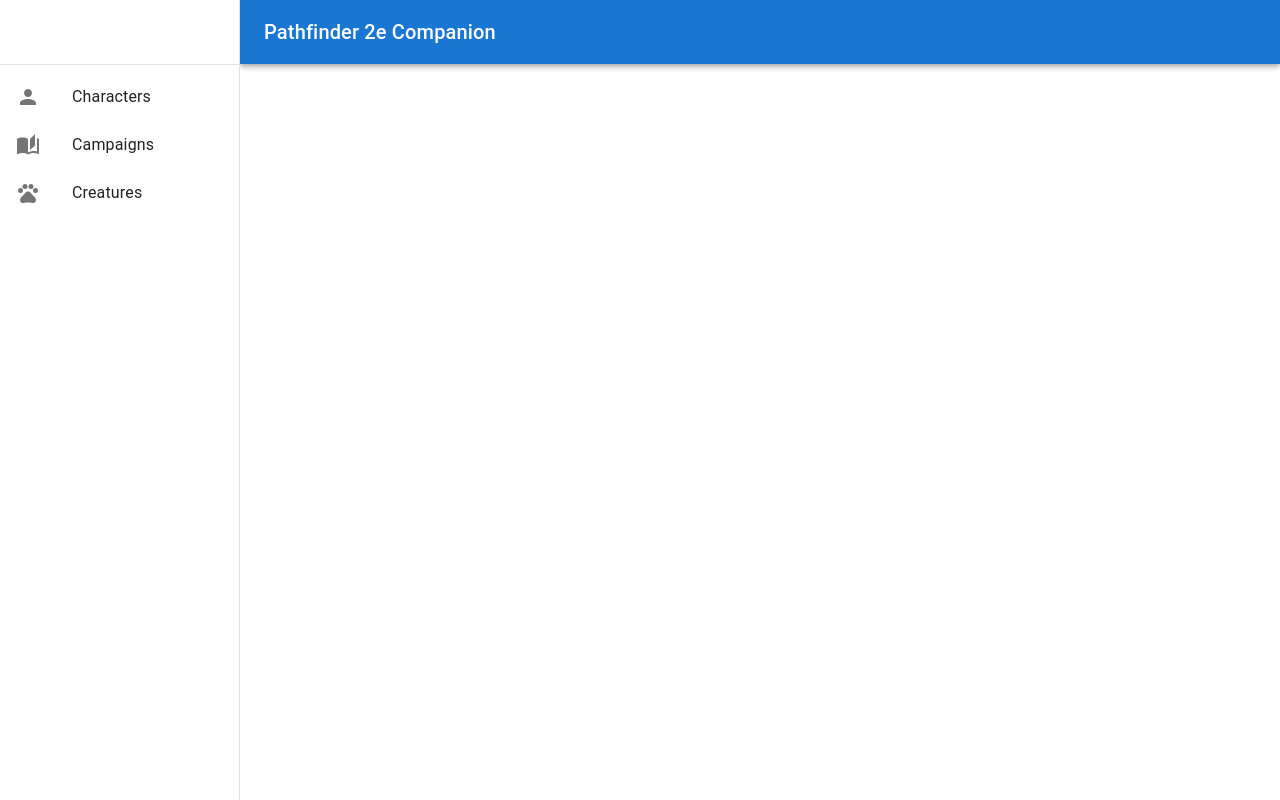
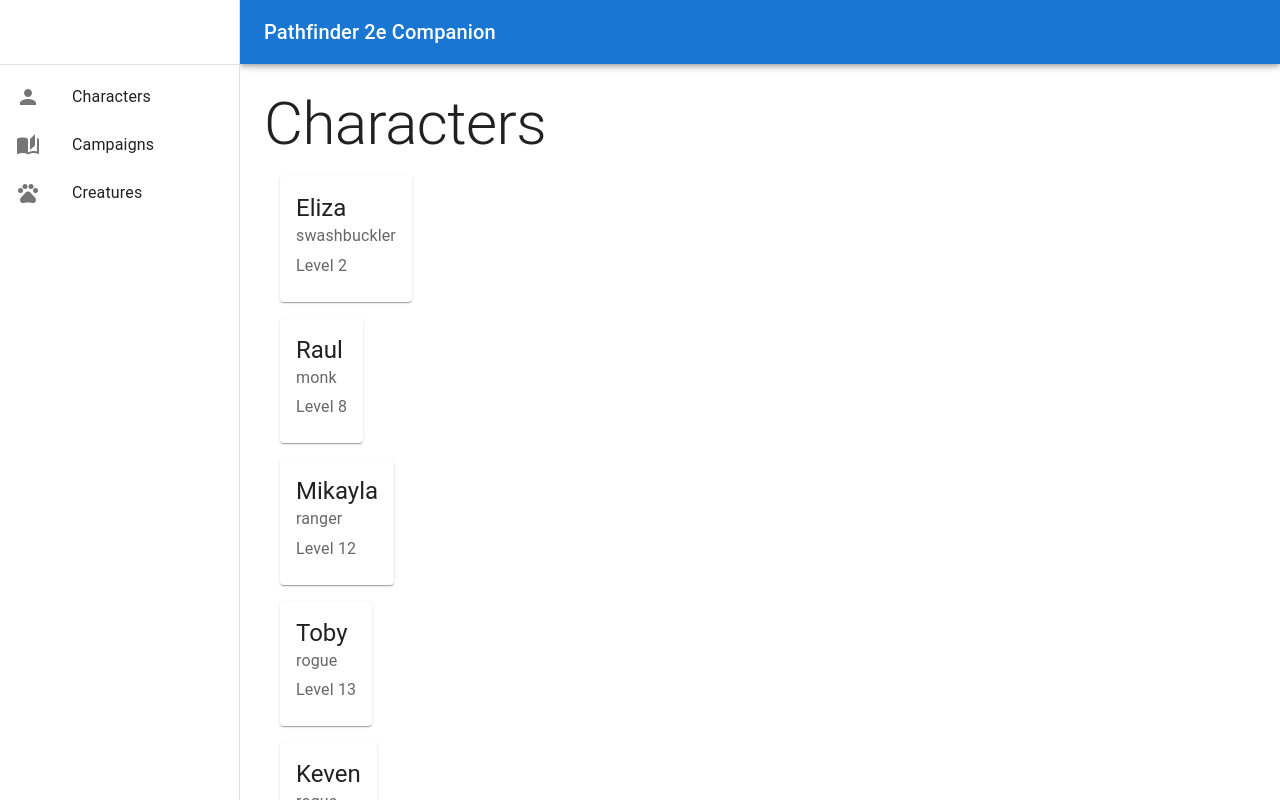
Before and after one commit to eamccarron/pf2e-companion, a Next.js app: page /characters in a window 1280 px wide. Before the commit this address had no page. Shown: the top 800 px of the page. Built offline with nearby package versions, Linux system fonts and the light colour scheme.

Commit message:
feat: Characters page, refactor: remove tailwind-css

```diff
--- a/package.json
+++ b/package.json
@@ -11,11 +11,13 @@
   "dependencies": {
     "@emotion/react": "^11.11.1",
     "@emotion/styled": "^11.11.0",
+    "@faker-js/faker": "^8.2.0",
     "@mui/icons-material": "^5.14.13",
     "@mui/material": "^5.14.13",
     "next": "13.5.4",
     "react": "^18",
-    "react-dom": "^18"
+    "react-dom": "^18",
+    "react-hook-form": "^7.47.0"
   },
   "devDependencies": {
     "@types/node": "^20",
@@ -25,7 +27,6 @@
     "eslint": "^8",
     "eslint-config-next": "13.5.4",
     "postcss": "^8",
-    "tailwindcss": "^3",
     "typescript": "^5"
   }
 }
--- a/postcss.config.js
+++ b/postcss.config.js
@@ -1,6 +1,5 @@
 module.exports = {
   plugins: {
-    tailwindcss: {},
     autoprefixer: {},
   },
 }
--- /dev/null
+++ b/src/app/api/characters/route.ts
@@ -0,0 +1,30 @@
+import type { NextApiRequest, NextApiResponse } from "next"
+import type { Character } from "@/types/Character"
+import { faker } from "@faker-js/faker";
+
+export const dynamic = 'force-dynamic';
+
+const createCharacter = (): Character => {
+  return {
+    name: faker.person.firstName(),
+    ancestry: faker.helpers.arrayElement(['dwarf', 'elf', 'gnome', 'goblin', 'halfling', 'human']),
+    heritage: faker.helpers.arrayElement(['ancient-bones', 'charhide', 'charnomicon', 'deep-earths', 'forge', 'rock', 'strong-blood', 'whisperer']),
+    background: faker.helpers.arrayElement(['acolyte', 'charlatan', 'criminal', 'entertainer', 'gladiator', 'hermit', 'hunter', 'nomad', 'sage', 'sailor', 'scavenger', 'scout', 'tinkerer', 'warrior']),
+    class: faker.helpers.arrayElement(['alchemist', 'barbarian', 'bard', 'champion', 'cleric', 'druid', 'fighter', 'investigator', 'monk', 'oracle', 'ranger', 'rogue', 'sorcerer', 'swashbuckler', 'witch', 'wizard']),
+    level: faker.number.int({min: 1, max: 20}),
+    abilityScores: {
+      str: faker.number.int({min: 8, max: 18}),
+      dex: faker.number.int({min: 8, max: 18}),
+      con: faker.number.int({min: 8, max: 18}),
+      int: faker.number.int({min: 8, max: 18}),
+      wis: faker.number.int({min: 8, max: 18}),
+      cha: faker.number.int({min: 8, max: 18}),
+    },
+  }
+};
+
+export async function GET() {
+  const characters: Array<Character> = faker.helpers.multiple<Character>(createCharacter, { count: faker.number.int({ min: 5, max: 12 }) });
+  console.log(characters);
+  return Response.json(characters);
+}
--- /dev/null
+++ b/src/app/characters/CharacterCard.tsx
@@ -0,0 +1,24 @@
+'use client'
+
+import React from 'react';
+import Card from '@mui/material/Card';
+import CardContent from '@mui/material/CardContent';
+import Typography from '@mui/material/Typography';
+
+export default function CharacterCard({ name, level, class: classType }) {
+  return (
+    <Card>
+      <CardContent>
+        <Typography variant="h5" component="h2">
+          {name}
+        </Typography>
+        <Typography color="textSecondary" gutterBottom>
+          {classType}
+        </Typography>
+        <Typography color="textSecondary">
+          Level {level}
+        </Typography>
+      </CardContent>
+    </Card>
+  );
+}
--- /dev/null
+++ b/src/app/characters/page.tsx
@@ -0,0 +1,29 @@
+import React from 'react';
+import { Typography, List, ListItem } from '@mui/material';
+import CharacterCard from './CharacterCard';
+
+import type { Character } from '@/types/Character';
+
+export const revalidate = 3;
+
+const getCharacters = async () => {
+  const res = await fetch('http://localhost:3000/api/characters');
+  return res.json();
+}
+
+export default async function Characters() {
+  const characters: Array<Character> = await getCharacters();
+
+  return (
+    <>
+      <Typography variant='h2'>Characters</Typography>
+      <List>
+        {characters.map((character) => (
+          <ListItem key={character.name}>
+            <CharacterCard {...character} />
+          </ListItem>
+        ))}
+      </List>
+    </>
+  );
+}
--- a/src/app/globals.css
+++ /dev/null
@@ -1,27 +0,0 @@
-@tailwind base;
-@tailwind components;
-@tailwind utilities;
-
-:root {
-  --foreground-rgb: 0, 0, 0;
-  --background-start-rgb: 214, 219, 220;
-  --background-end-rgb: 255, 255, 255;
-}
-
-@media (prefers-color-scheme: dark) {
-  :root {
-    --foreground-rgb: 255, 255, 255;
-    --background-start-rgb: 0, 0, 0;
-    --background-end-rgb: 0, 0, 0;
-  }
-}
-
-body {
-  color: rgb(var(--foreground-rgb));
-  background: linear-gradient(
-      to bottom,
-      transparent,
-      rgb(var(--background-end-rgb))
-    )
-    rgb(var(--background-start-rgb));
-}
--- a/src/app/layout.tsx
+++ b/src/app/layout.tsx
@@ -1,13 +1,12 @@
-import './globals.css'
 import type { Metadata } from 'next'
 import { Inter } from 'next/font/google'
-import { NavBar } from './components/NavBar'
+import { NavBar } from '../components/NavBar'
 
 const inter = Inter({ subsets: ['latin'] })
 
 export const metadata: Metadata = {
-  title: 'Create Next App',
-  description: 'Generated by create next app',
+  title: 'PF2e Companion',
+  description: 'Companion app for managing Pathfinder 2e content',
 }
 
 export default function RootLayout({
@@ -19,7 +18,7 @@
     <html lang="en">
       <body className={inter.className}>
         <NavBar>
-
+          {children}
         </NavBar>
       </body>
     </html>
--- a/src/app/components/NavBar.tsx
+++ b/src/components/NavBar.tsx
@@ -1,7 +1,6 @@
 'use client'
 
 import * as React from 'react';
-
 import {
   Drawer,
   Toolbar,
@@ -18,25 +17,29 @@
   Button,
   CssBaseline,
 } from '@mui/material'
+import Link from 'next/link';
 
 import PersonIcon from '@mui/icons-material/Person';
 import AutoStories from '@mui/icons-material/AutoStories';
 import PetsIcon from '@mui/icons-material/Pets';
 import MenuIcon from '@mui/icons-material/Menu';
 
+import type { PropsWithChildren } from 'react';
+
 type NavigationItem = {
   text: string,
   icon: JSX.Element,
+  href: string,
 };
 
 const drawerWidth = 240;
-const navItems = [
-  { text: 'Characters', icon: <PersonIcon /> },
-  { text: 'Campaigns', icon: <AutoStories /> },
-  { text: 'Creatures', icon: <PetsIcon /> },
-];
+const navItems: Array<NavigationItem> = [
+  { text: 'Characters', icon: <PersonIcon />, href: '/characters' },
+  { text: 'Campaigns', icon: <AutoStories />, href: '/campaigns' },
+  { text: 'Creatures', icon: <PetsIcon />, href: '/creatures' },
+]
 
-export const NavBar = ({ children }) => {
+export const NavBar = ({ children }: PropsWithChildren<any>) => {
   const [mobileOpen, setMobileOpen] = React.useState(false);
 
   const handleDrawerToggle = () => {
@@ -48,14 +51,14 @@
       <Toolbar />
       <Divider />
       <List>
-        {navItems.map(({ text, icon }: NavigationItem) => (
+        {navItems.map(({ text, icon, href }: NavigationItem) => (
           <ListItem key={text} disablePadding>
-            <ListItemButton>
-              <ListItemIcon>
-                {icon}
-              </ListItemIcon>
-              <ListItemText primary={text} />
-            </ListItemButton>
+              <ListItemButton LinkComponent={Link} href={href}>
+                <ListItemIcon>
+                  {icon}
+                </ListItemIcon>
+                <ListItemText primary={text} />
+              </ListItemButton>
           </ListItem>
         ))}
       </List>
--- /dev/null
+++ b/src/types/Character.ts
@@ -0,0 +1,55 @@
+type AbilityScore = Partial<{
+  value: number;
+  modifier: number;
+}>;
+
+type Skill = Partial<{
+  name: string;
+  modifier: number;
+  proficiency: 'untrained' | 'trained' | 'expert' | 'master' | 'legendary';
+}>;
+
+export type Character = Partial<{
+  name: string;
+  ancestry: string;
+  heritage: string;
+  background: string;
+  class: string;
+  level: number;
+  abilityScores: {
+    str: number;
+    dex: number;
+    con: number;
+    int: number;
+    wis: number;
+    cha: number;
+  };
+  skills: {
+    acrobatics: Skill;
+    arcana: Skill;
+    athletics: Skill;
+    crafting: Skill;
+    deception: Skill;
+    diplomacy: Skill;
+    intimidation: Skill;
+    medicine: Skill;
+    nature: Skill;
+    occultism: Skill;
+    performance: Skill;
+    religion: Skill;
+    society: Skill;
+    stealth: Skill;
+    survival: Skill;
+    thievery: Skill;
+  };
+  hitPoints: {
+    current: number;
+    max: number;
+    temp?: number;
+  };
+  armorClass: number;
+  perception: number;
+  speed: number;
+  languages: string[];
+  items: string[];
+}>;
--- a/tailwind.config.ts
+++ /dev/null
@@ -1,20 +0,0 @@
-import type { Config } from 'tailwindcss'
-
-const config: Config = {
-  content: [
-    './src/pages/**/*.{js,ts,jsx,tsx,mdx}',
-    './src/components/**/*.{js,ts,jsx,tsx,mdx}',
-    './src/app/**/*.{js,ts,jsx,tsx,mdx}',
-  ],
-  theme: {
-    extend: {
-      backgroundImage: {
-        'gradient-radial': 'radial-gradient(var(--tw-gradient-stops))',
-        'gradient-conic':
-          'conic-gradient(from 180deg at 50% 50%, var(--tw-gradient-stops))',
-      },
-    },
-  },
-  plugins: [],
-}
-export default config
```
Also changed, not shown: src/app/lib/generateCharacters.ts (added, +22 -0 lines), 1 other file (tests, documents, lock files or other folders).
